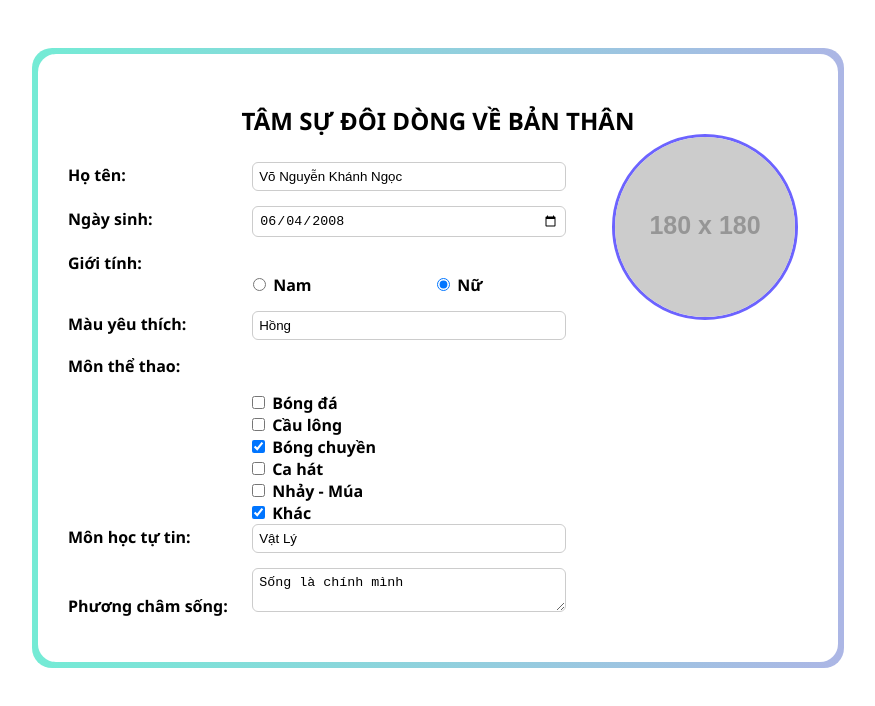
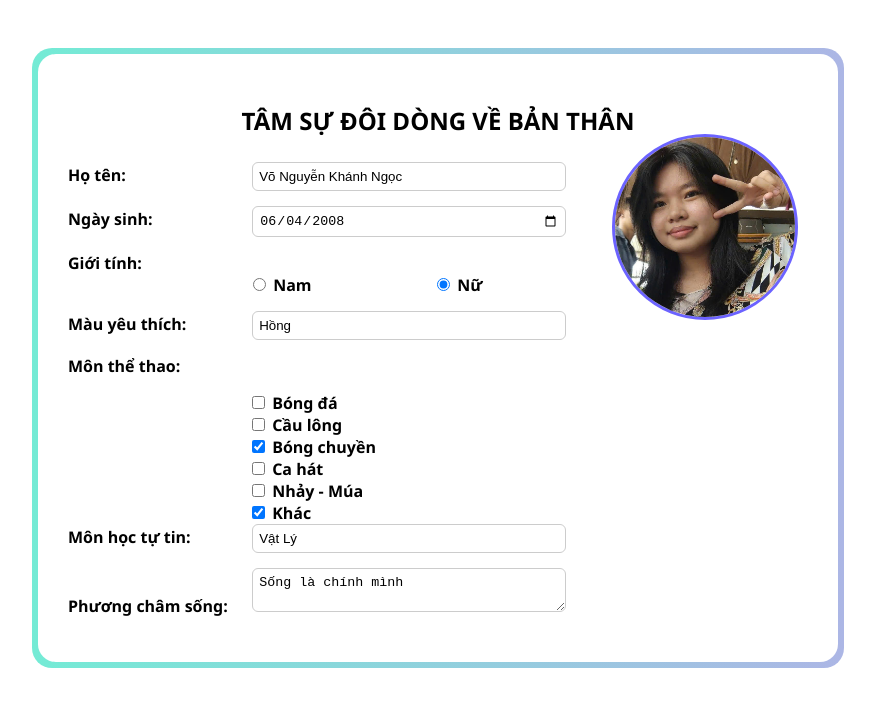
Before and after one commit to caodatcma-cpu/khanhngoc, a plain HTML site: page index.html in a window 1280 px wide. Shown: the whole page, without its empty margins (202-1077 px from the left). Drawn offline with Linux system fonts and the light colour scheme; placeholder pictures from the web are drawn by us.

Commit message:
Fix HTML structure and update image source

```diff
--- a/index.html
+++ b/index.html
@@ -139,7 +139,7 @@ textarea{
 </div>
 
 <div class="image-box">
-<img src="tuyetquyen.jpg" alt="Ảnh Phan Thị Tuyết Quyên"
+<img src="khanhngoc.jpg" alt="Ảnh Khánh Ngọc"
 onerror="this.src='https://via.placeholder.com/180?text=Thieu+Anh'">
 </div>
 
```
